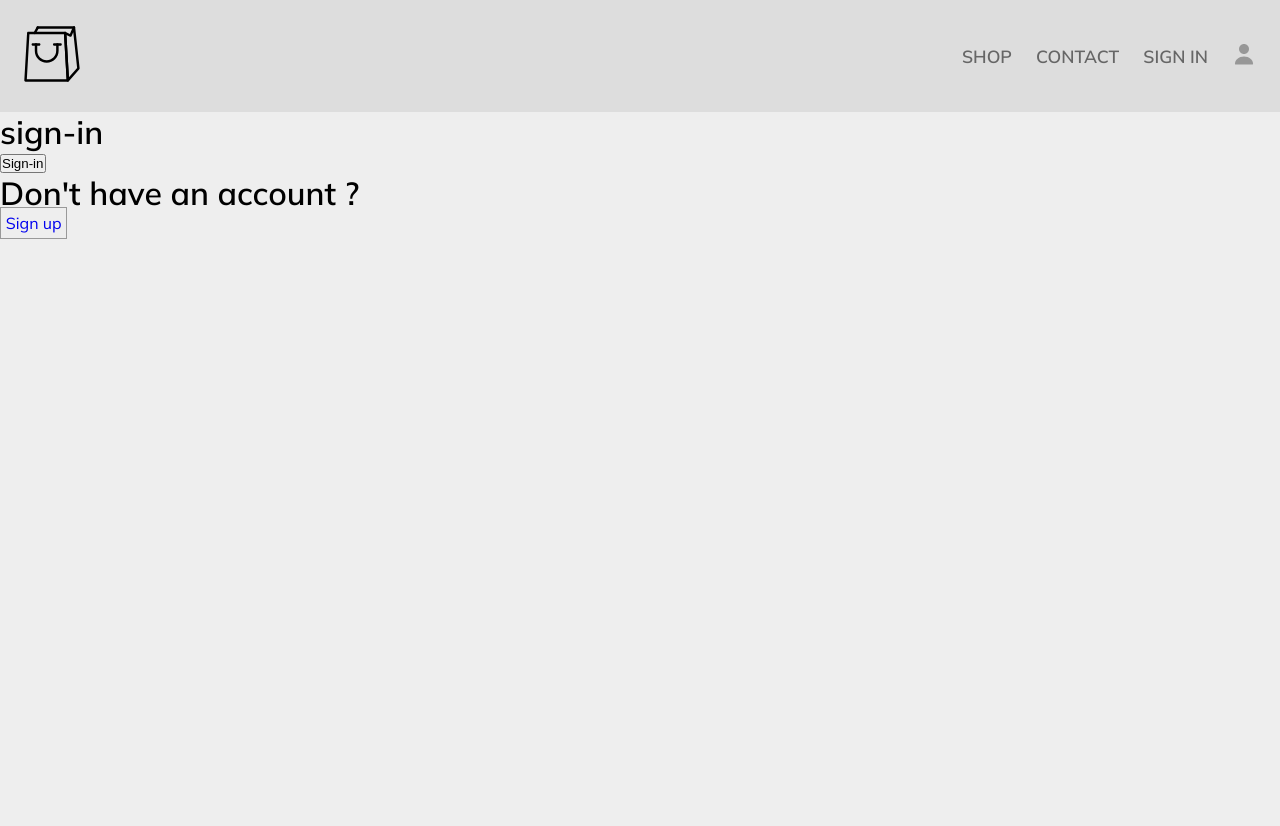
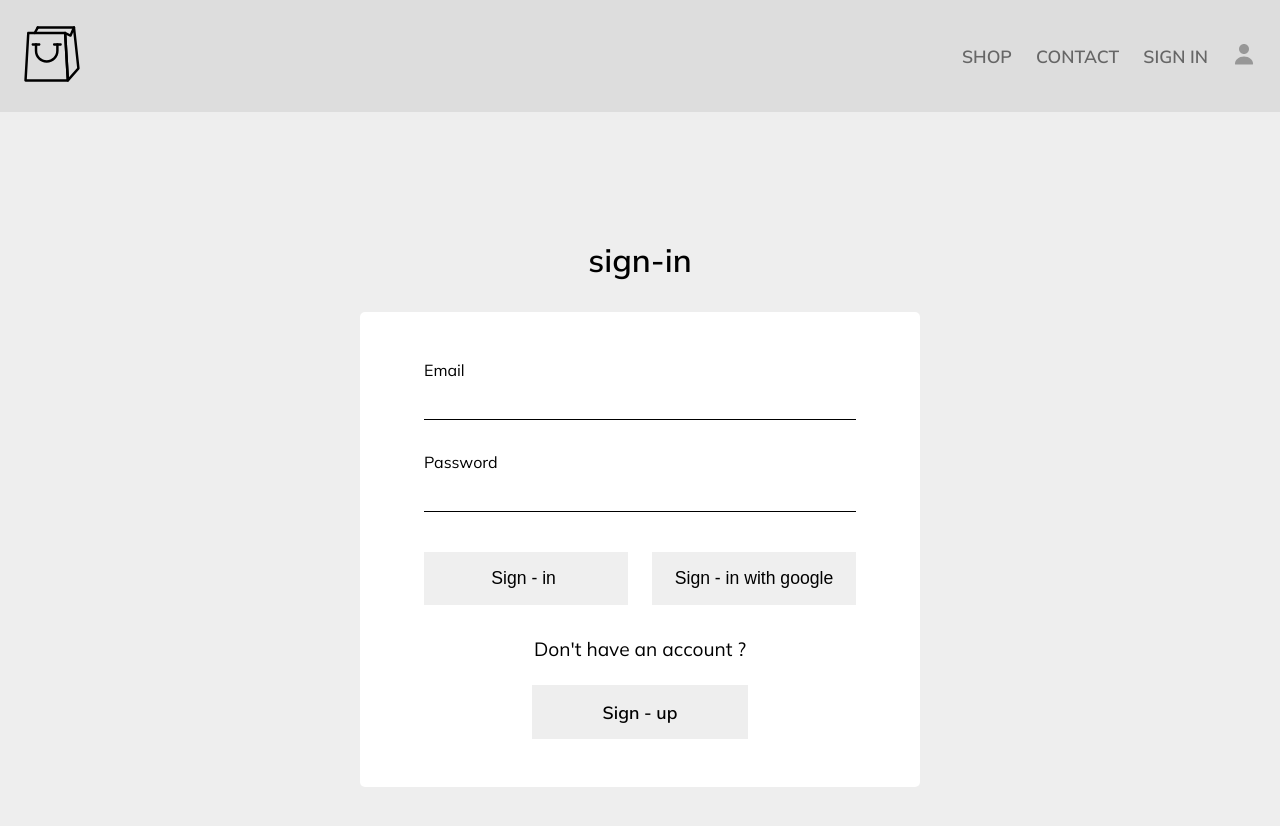
Before and after one commit to Ezeh20/E-mart, a React (Create React App) app: page /signin in a window 1280 px wide. Shown: the top 826 px of the page. Before the commit the page ends 800 px from the top, so only its background shows below. Built offline with nearby package versions, Linux system fonts and the light colour scheme.

Commit message:
style : completed the sign in and sign up forms

```diff
--- a/src/Components/Form-input-component/form-input.jsx
+++ b/src/Components/Form-input-component/form-input.jsx
@@ -1,10 +1,12 @@
+import './form-input.scss'
 
-
-const FormInput = ({label, ...otherProps}) => {
+const FormInput = ({ label, id, ...otherProps }) => {
     return (
-        <div>
-            <label>{label}</label>
-            <input {...otherProps} />
+        <div className='sign_up'>
+            <div className="sign_up_container ">
+                <label htmlFor={id}>{label}</label>
+                <input  {...otherProps} />
+            </div>
         </div>
     )
 }
--- a/src/Components/Form-input-component/form-input.scss
+++ b/src/Components/Form-input-component/form-input.scss
@@ -0,0 +1,14 @@
+.sign_up{
+    width: 100%;
+    display: flex;
+    align-items: center;
+    justify-items: center;
+    justify-content: center;
+
+    .sign_up_container{
+        display: flex;
+        flex-direction: column;
+        row-gap: .5rem;
+        width: 100%;
+    }
+}
--- a/src/Components/Sign-up-component/sign-up-component.jsx
+++ b/src/Components/Sign-up-component/sign-up-component.jsx
@@ -1,6 +1,7 @@
 import { useState } from "react";
 import { createUserWithEmailAndPass, storeAuthUsers } from '../../utils/firebase/firebase.utils.js'
 import FormInput from "../Form-input-component/form-input.jsx";
+import "./sign-up.scss"
 
 const SignUp = () => {
 
@@ -45,14 +46,14 @@ const SignUp = () => {
 
     console.log(defaultForm)
     return (
-        <div>
-            <h2>Sign up</h2>
-            <form onSubmit={handleSubmit}>
-                <FormInput type="text" label="Name" name="displayName" required value={displayName} onChange={handleChange} />
-                <FormInput type="text" label={`Email`} name="email" value={email} required onChange={handleChange} />
-                <FormInput type="text" label={`Password`} name="password" value={password} required onChange={handleChange} />
-                <FormInput type="text" label={`Comfirm Password`} name="comfirmPassword" value={comfirmPassword} required onChange={handleChange} />
-                <FormInput type="submit" value="Sign-up"/>
+        <div className="up">
+            <h2 className="title">Sign up</h2>
+            <form className="form container-three" onSubmit={handleSubmit}>
+                <FormInput type="text" className='input' label="Name" id="name" name="displayName" required value={displayName} onChange={handleChange} />
+                <FormInput type="text" className='input' label={`Email`} id="email" name="email" value={email} required onChange={handleChange} />
+                <FormInput type="text" className='input' label={`Password`} id="password" name="password" value={password} required onChange={handleChange} />
+                <FormInput type="text" className='input' label={`Comfirm Password`} id="confirmPassword" name="comfirmPassword" value={comfirmPassword} required onChange={handleChange} />
+                <FormInput type="submit" className="submit-btn" value="Sign - up" />
             </form>
         </div>
     )
--- /dev/null
+++ b/src/Components/Sign-up-component/sign-up.scss
@@ -0,0 +1,46 @@
+.up {
+    width: 100%;
+    display: flex;
+    flex-direction: column;
+    row-gap: 2rem;
+    margin: 8rem 0;
+    align-items: center;
+    justify-items: center;
+
+    .title {
+        text-align: center;
+    }
+
+    .form {
+        display: flex;
+        align-content: center;
+        justify-items: center;
+        flex-direction: column;
+        row-gap: 2rem;
+        width: 80%;
+        padding: 3rem 4rem;
+        border-radius: 5px;
+        background-color: #fff;
+    }
+
+    .input {
+        padding: .5rem;
+        border: none;
+        border-bottom: 1px solid #000;
+        width: 100%;
+        outline: none;
+    }
+
+    .submit-btn {
+        padding: 1rem;
+        font-size: 1.1rem;
+        border: none;
+
+        &:hover {
+            cursor: pointer;
+            border: none;
+            background-color: #eee;
+            color: #777;
+        }
+    }
+}
--- a/src/Route/Navigation/navigation.style.scss
+++ b/src/Route/Navigation/navigation.style.scss
@@ -10,6 +10,7 @@
     top: 0;
     left: 0;
     z-index: 1000;
+    overflow-x: hidden;
 
     .nav-body {
         width: 100%;
--- a/src/Route/sign-in/sign-in-component.jsx
+++ b/src/Route/sign-in/sign-in-component.jsx
@@ -1,6 +1,7 @@
 import { Link } from "react-router-dom";
 import { signInWithGooglePopup, storeAuthUsers } from "../../utils/firebase/firebase.utils.js";
-import "./sign-in.style.scss"
+import FormInput from "../../Components/Form-input-component/form-input.jsx";
+import "./sign-in.scss"
 
 const Signin = () => {
   const login = async () => {
@@ -10,10 +11,21 @@ const Signin = () => {
 
   return (
     <div>
-      <h1 >sign-in</h1>
-      <button onClick={login} >Sign-in</button>
-      <h1>Don't have an account ?</h1>
-      <Link className="sign-up" to="/sign-up">Sign up</Link>
+      <div className="sign_in up">
+        <h1 className="title">sign-in</h1>
+        <form className="form container-three">
+          <FormInput label={`Email`} className="input" id={`email`} required type="email" />
+          <FormInput label={`Password`} className="input" id={`password`} required type="password" />
+          <div className="log">
+            <FormInput onClick={login} className="submit-btn" type="submit" value="Sign - in " />
+            <FormInput onClick={login} className="submit-btn" type="submit" value="Sign - in with google" />
+          </div>
+          <div className="other">
+            <p className="text">Don't have an account ?</p>
+            <Link className="sign-up " to="/sign-up">Sign - up</Link>
+          </div>
+        </form>
+      </div>
     </div>
   );
 };
--- /dev/null
+++ b/src/Route/sign-in/sign-in.scss
@@ -0,0 +1,63 @@
+.sign_in {
+
+    .form {
+        .input {
+            padding: .5rem;
+            border: none;
+            border-bottom: 1px solid #000;
+            outline: none;
+        }
+
+        .log {
+            width: 100%;
+            display: flex;
+            flex-direction: column;
+            align-items: center;
+            justify-items: center;
+            column-gap: 1.5rem;
+        }
+
+        .other {
+            display: flex;
+            flex-direction: column;
+            align-items: center;
+            justify-items: center;
+            row-gap: 1.5rem;
+
+            .text {
+                font-size: 1.2rem;
+            }
+
+            .sign-up {
+                padding: 1rem;
+                text-align: center;
+                font-size: 1.1rem;
+                color: #000;
+                font-weight: 600;
+                background-color: #eee;
+                border: none;
+                width: 50%;
+
+                &:hover {
+                    cursor: pointer;
+                    border: none;
+                    background-color: #eee;
+                    color: #777;
+                }
+
+            }
+        }
+    }
+
+}
+
+
+@media screen and (min-width : 680px) {
+    .sign_in{
+        .form{
+            .log{
+                flex-direction: row;
+            }
+        }
+    }
+}
--- a/src/Route/sign-in/sign-in.style.scss
+++ /dev/null
@@ -1,5 +0,0 @@
-.sign-up{
-    padding: .3rem;
-    text-align: center;
-    border: 1px solid #999;
-}
--- a/src/index.css
+++ b/src/index.css
@@ -7,6 +7,7 @@ body {
   -webkit-font-smoothing: antialiased;
   -moz-osx-font-smoothing: grayscale;
   background: #eee;
+
 }
 
 code {
@@ -16,4 +17,5 @@ code {
 
 * {
   box-sizing: border-box;
+
 }
--- a/src/index.scss
+++ b/src/index.scss
@@ -11,6 +11,11 @@
     margin-right: 1rem;
 }
 
+.container-three{
+    max-width: 560px;
+    margin-left: 1rem;
+    margin-right: 1rem;
+}
 /*********************************************************************************/
 
 @media screen and (min-width : 500px) {
```
Also changed, not shown: 16 other files (tests, documents, lock files or other folders).
